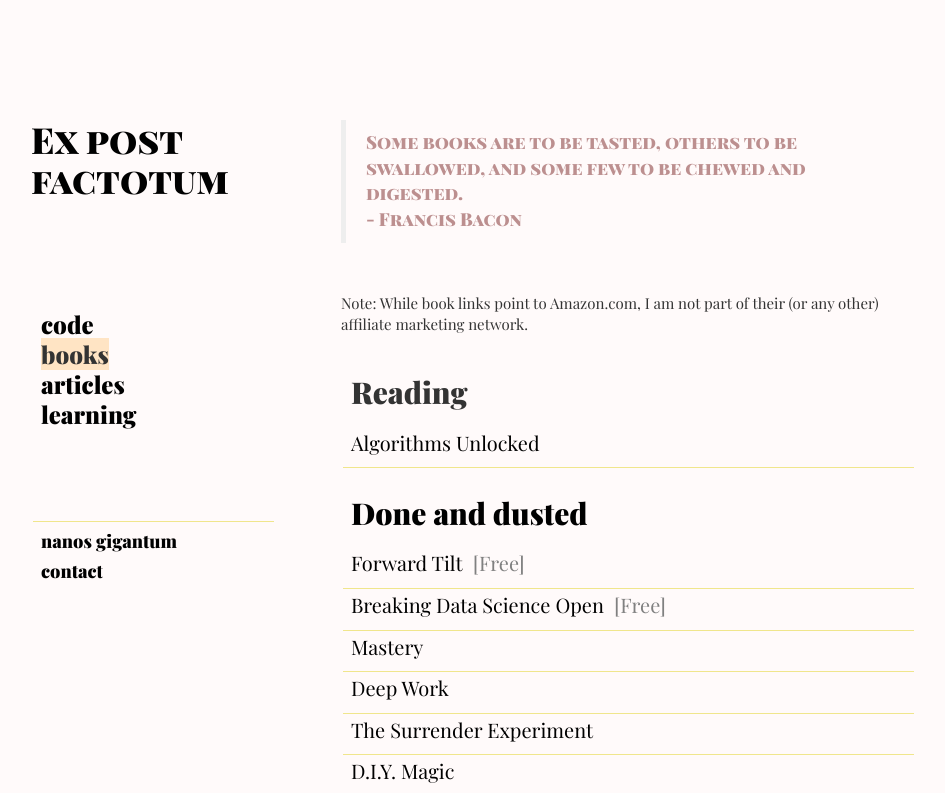
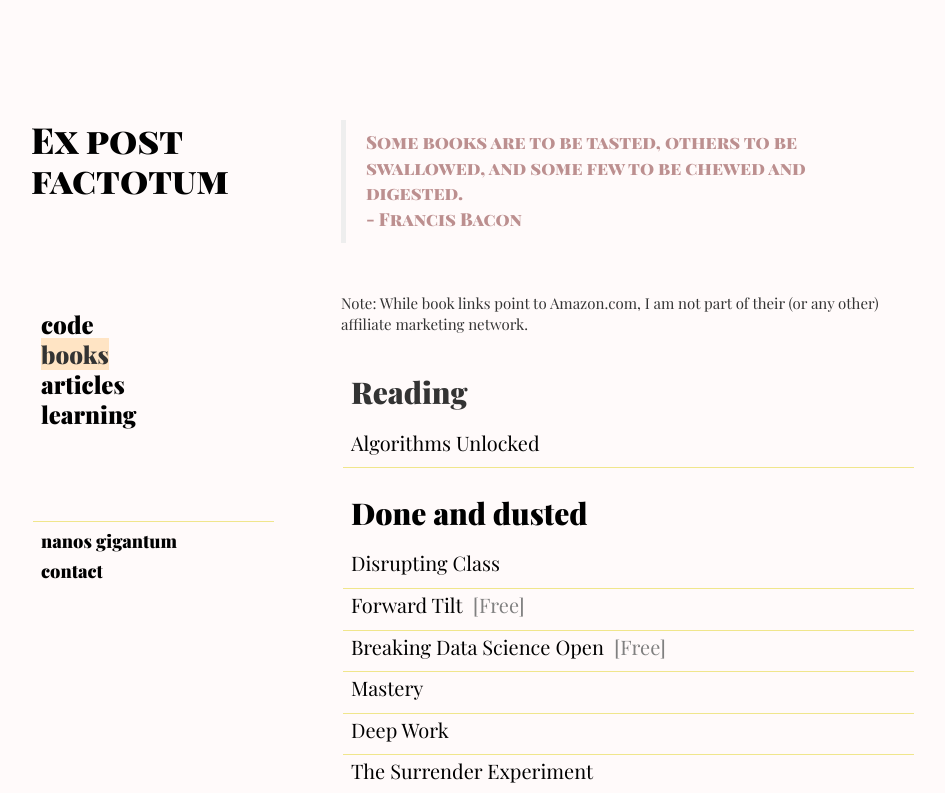
Before and after one commit to nasturtus/expostfactotum, a plain HTML site: page books.html in a window 1280 px wide. Shown: the top 793 px of the page, without its empty margins (29-974 px from the left). Drawn offline with nearby package versions, Linux system fonts and the light colour scheme; a web font is replaced by a local one.

Commit message:
Add Disrupting Class

```diff
--- a/books.html
+++ b/books.html
@@ -53,6 +53,7 @@
             <h2>Done and dusted</h2>
             <br />
             <div class="list-credits">
+              <p>&nbsp;&nbsp;<a href="https://goo.gl/Xl8kxp" target="_blank">Disrupting Class</a>&nbsp;&nbsp;</p><hr />
               <p>&nbsp;&nbsp;<a href="http://apply.discoverpraxis.com/forwardtilt" target="_blank">Forward Tilt</a>&nbsp;&nbsp;[Free]</p><hr />
               <p>&nbsp;&nbsp;<a href="https://go.continuum.io/breaking-data-science-open-preview/" target="_blank">Breaking Data Science Open</a>&nbsp;&nbsp;[Free]</p><hr />
               <p>&nbsp;&nbsp;<a href="https://goo.gl/X9jRSp" target="_blank">Mastery</a></p><hr />
```
